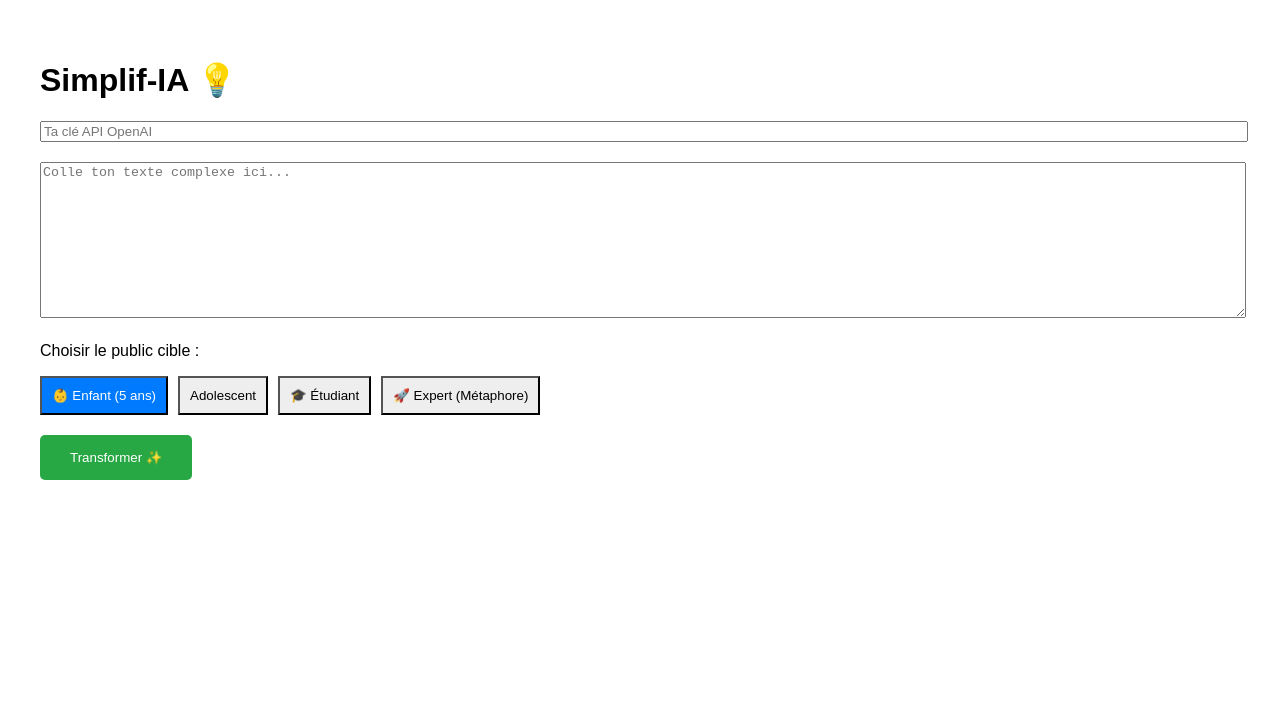
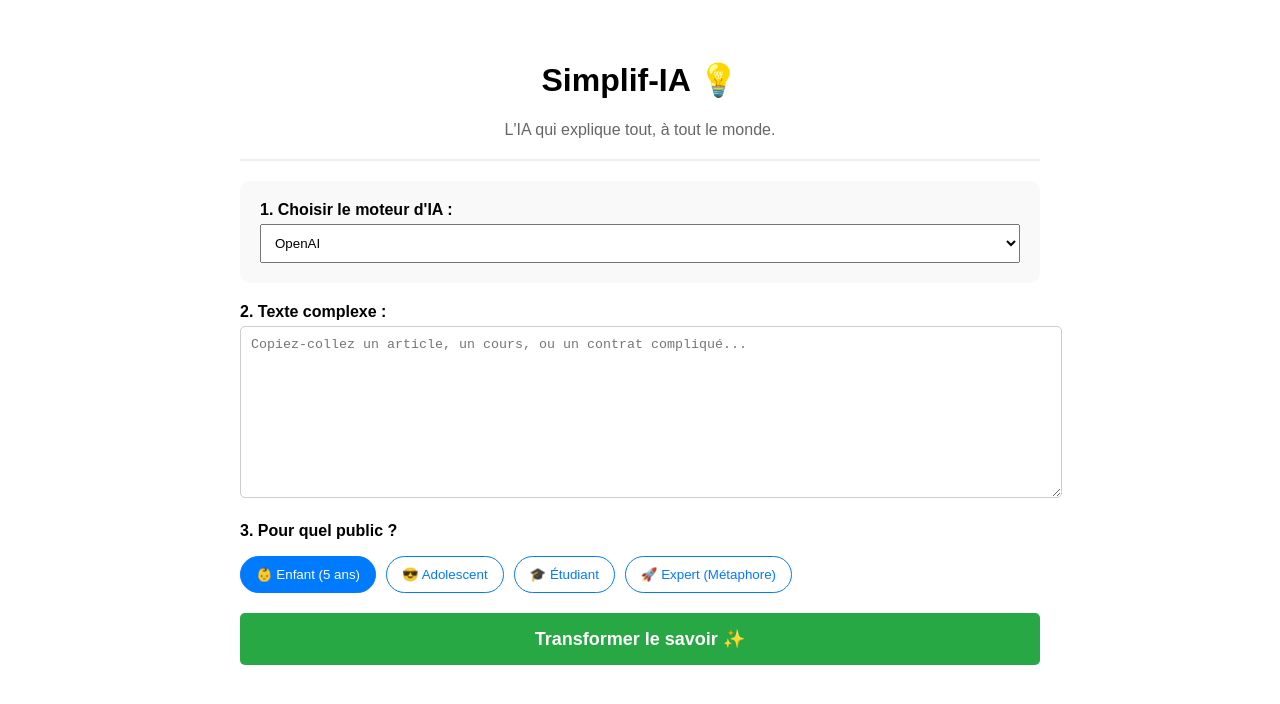
Before and after one commit to Bam-Coder/mon-projet-llm-Simplif-IA-, a React (Create React App) app in the folder frontend/: page / in a window 1280 px wide. Shown: the top 704 px of the page. Built offline with nearby package versions, Linux system fonts and the light colour scheme.

Commit message:
Mise à jour des prompts et ajout ignore

```diff
--- a/frontend/src/App.js
+++ b/frontend/src/App.js
@@ -4,70 +4,136 @@ import axios from 'axios';
 function App() {
   const [text, setText] = useState('');
   const [level, setLevel] = useState('👶 Enfant (5 ans)');
-  const [apiKey, setApiKey] = useState('');
+  const [provider, setProvider] = useState('openai'); // OpenAI, Gemini, DeepSeek
   const [result, setResult] = useState('');
   const [loading, setLoading] = useState(false);
 
-  const levels = ["👶 Enfant (5 ans)", "Adolescent", "🎓 Étudiant", "🚀 Expert (Métaphore)"];
+  const levels = ["👶 Enfant (5 ans)", "😎 Adolescent", "🎓 Étudiant", "🚀 Expert (Métaphore)"];
 
   const handleProcess = async () => {
-    if (!apiKey || !text) return alert("Remplissez tous les champs !");
+    if (!text) {
+      return alert("Veuillez remplir le texte !");
+    }
+
     setLoading(true);
+    setResult('');
+
     try {
-      const res = await axios.post('http://localhost:8000/api/simplify', {
-        text, level, api_key: apiKey
+      const res = await axios.post('http://127.0.0.1:8000/api/simplify', {
+        text,
+        level,
+        provider
       });
+
       setResult(res.data.output);
+
     } catch (err) {
-      setResult("Erreur: Impossible de contacter le serveur.");
+      console.error(err);
+
+      // Si le serveur renvoie un message de crédit insuffisant ou erreur API
+      const errorMessage = err.response?.data?.detail || "Erreur de connexion au serveur.";
+
+      // Simplification pour l'utilisateur final
+      if (
+        errorMessage.includes("quota") ||
+        errorMessage.includes("balance") ||
+        errorMessage.includes("Insufficient")
+      ) {
+        setResult("⚠️ Crédit insuffisant pour ce provider. Veuillez recharger votre compte.");
+      } else {
+        setResult(`❌ Erreur serveur : ${errorMessage}`);
       }
+    } finally {
       setLoading(false);
+    }
   };
 
   return (
-    <div className="app-container" style={{ padding: '40px', fontFamily: 'sans-serif' }}>
-      <h1>Simplif-IA 💡</h1>
+    <div style={{ padding: '40px', maxWidth: '800px', margin: 'auto', fontFamily: 'Arial, sans-serif' }}>
+      <h1 style={{ textAlign: 'center' }}>Simplif-IA 💡</h1>
+      <p style={{ textAlign: 'center', color: '#666' }}>L'IA qui explique tout, à tout le monde.</p>
 
-      <input
-        type="password"
-        placeholder="Ta clé API OpenAI"
-        value={apiKey}
-        onChange={(e) => setApiKey(e.target.value)}
-        style={{ display: 'block', marginBottom: '20px', width: '100%' }}
+      <hr style={{ margin: '20px 0', border: '0.5px solid #eee' }} />
+
+      {/* Sélection provider */}
+      <div style={{ background: '#f9f9f9', padding: '20px', borderRadius: '10px', marginBottom: '20px' }}>
+        <label><b>1. Choisir le moteur d'IA :</b></label>
+        <select
+          value={provider}
+          onChange={(e) => setProvider(e.target.value)}
+          style={{ display: 'block', width: '100%', padding: '10px', marginTop: '5px' }}
+        >
+          <option value="openai">OpenAI</option>
+          <option value="gemini">Gemini</option>
+          <option value="deepseek">DeepSeek</option>
+        </select>
+      </div>
+
+      {/* Texte à simplifier */}
+      <label><b>2. Texte complexe :</b></label>
+      <textarea
+        placeholder="Copiez-collez un article, un cours, ou un contrat compliqué..."
+        value={text}
+        onChange={(e) => setText(e.target.value)}
+        style={{ width: '100%', height: '150px', padding: '10px', marginTop: '5px', borderRadius: '5px', border: '1px solid #ccc' }}
       />
 
-      <textarea
-        placeholder="Colle ton texte complexe ici..."
-        value={text}
-        onChange={(e) => setText(e.target.value)}
-        style={{ width: '100%', height: '150px' }}
-      />
-
+      {/* Choix du niveau */}
       <div style={{ margin: '20px 0' }}>
-        <p>Choisir le public cible :</p>
+        <p><b>3. Pour quel public ?</b></p>
+        <div style={{ display: 'flex', flexWrap: 'wrap', gap: '10px' }}>
           {levels.map(l => (
             <button
               key={l}
               onClick={() => setLevel(l)}
-            style={{ marginRight: '10px', padding: '10px', background: level === l ? '#007bff' : '#eee', color: level === l ? 'white' : 'black' }}
+              style={{
+                padding: '10px 15px',
+                cursor: 'pointer',
+                borderRadius: '20px',
+                border: '1px solid #007bff',
+                background: level === l ? '#007bff' : 'white',
+                color: level === l ? 'white' : '#007bff',
+                transition: '0.3s'
+              }}
             >
               {l}
             </button>
           ))}
         </div>
+      </div>
 
+      {/* Bouton */}
       <button
         onClick={handleProcess}
         disabled={loading}
-        style={{ padding: '15px 30px', cursor: 'pointer', background: '#28a745', color: 'white', border: 'none', borderRadius: '5px' }}
+        style={{
+          width: '100%',
+          padding: '15px',
+          fontSize: '18px',
+          cursor: loading ? 'not-allowed' : 'pointer',
+          background: '#28a745',
+          color: 'white',
+          border: 'none',
+          borderRadius: '5px',
+          fontWeight: 'bold'
+        }}
       >
-        {loading ? "L'IA réfléchit..." : "Transformer ✨"}
+        {loading ? "L'IA réfléchit... 🧠" : "Transformer le savoir ✨"}
       </button>
 
+      {/* Résultat */}
       {result && (
-        <div style={{ marginTop: '30px', padding: '20px', background: '#f4f4f4', borderRadius: '10px' }}>
-          <h3>Résultat :</h3>
-          <p style={{ whiteSpace: 'pre-wrap' }}>{result}</p>
+        <div style={{
+          marginTop: '30px',
+          padding: '25px',
+          background: result.includes("⚠️") ? '#fff3cd' : '#e9f7ef',
+          borderRadius: '10px',
+          borderLeft: `5px solid ${result.includes("⚠️") ? '#856404' : '#28a745'}`,
+          boxShadow: '0 2px 5px rgba(0,0,0,0.1)'
+        }}>
+          <p style={{ whiteSpace: 'pre-wrap', lineHeight: '1.6', color: result.includes("⚠️") ? '#856404' : '#155724' }}>
+            {result}
+          </p>
         </div>
       )}
     </div>
```
Also changed, not shown: 1 other file (tests, documents, lock files or other folders). Lines whose indentation alone changed are shown as unchanged.
